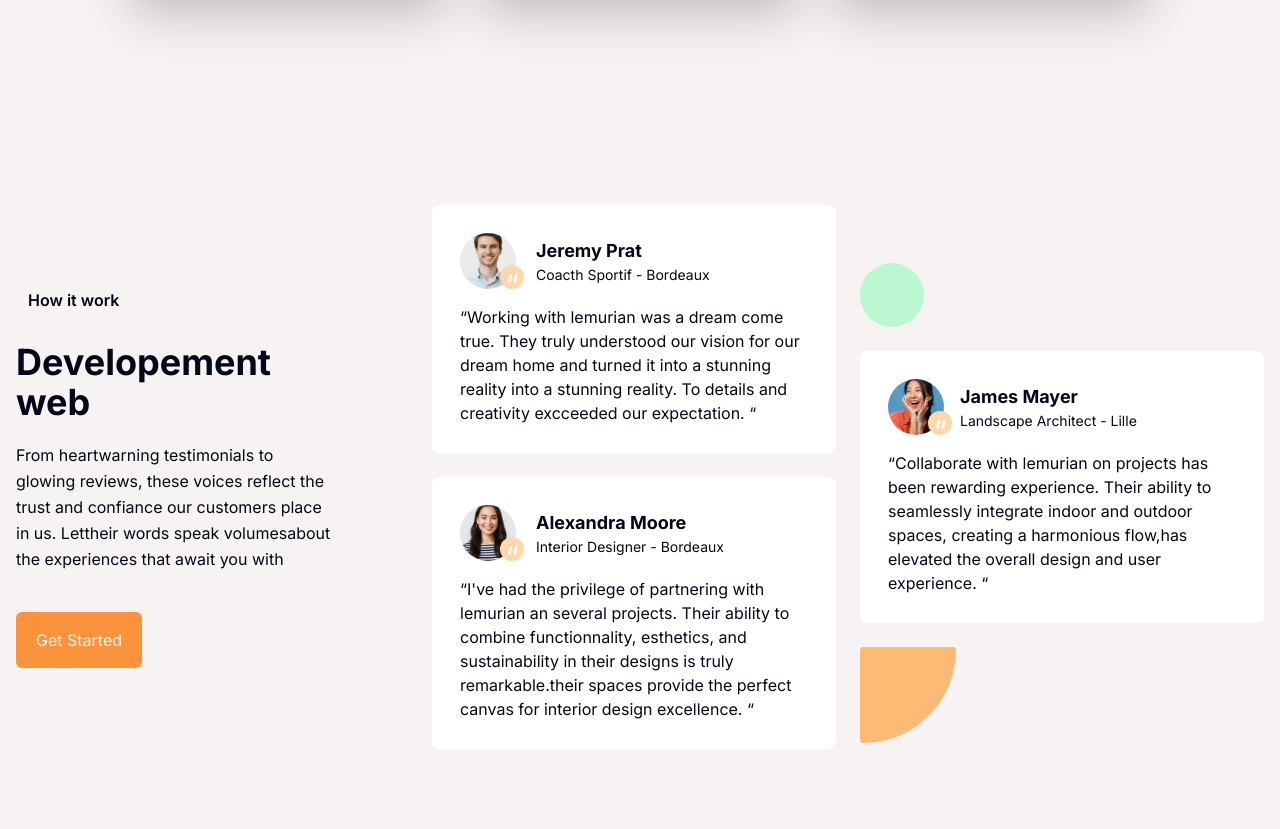
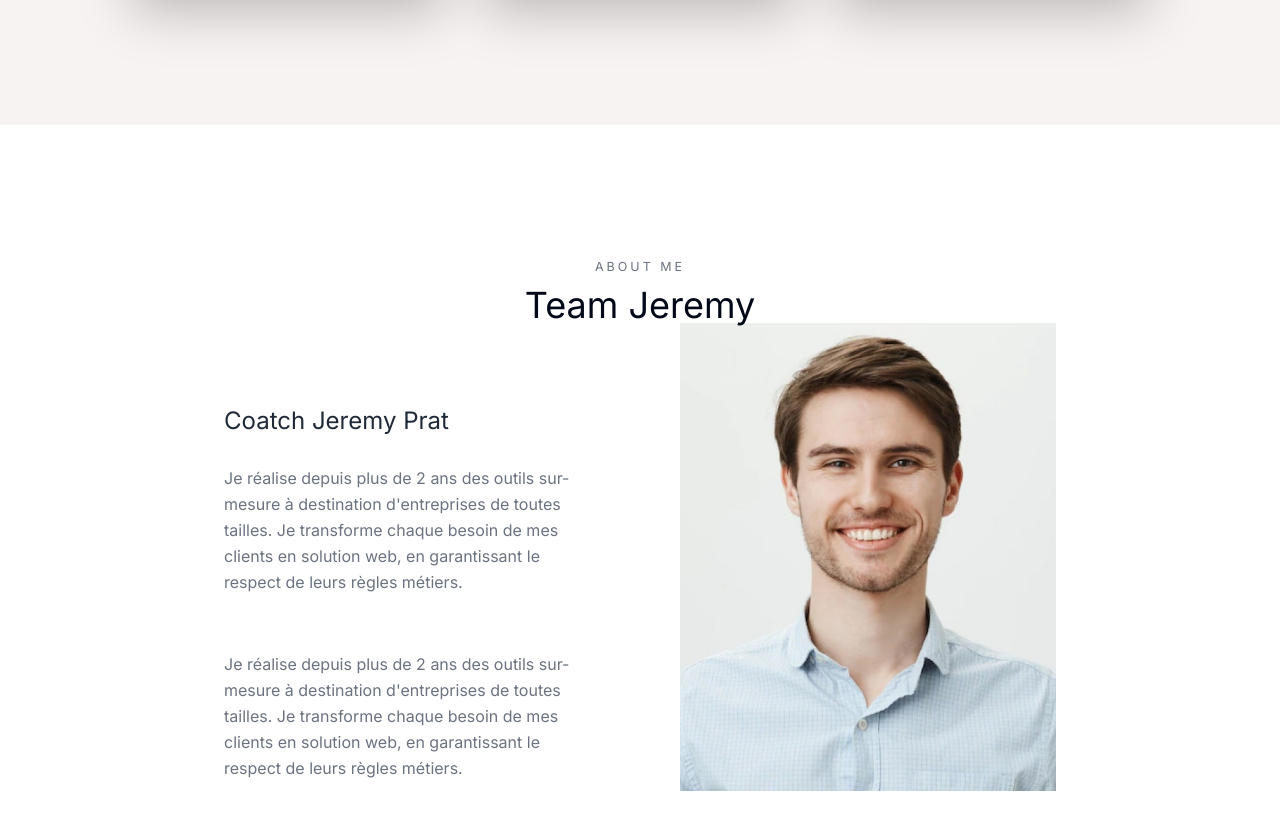
Before and after one commit to lemurian33/product, a Next.js app: page / in a window 1280 px wide. Shown: the part 2800-3629 px from the top of the page. Built offline with nearby package versions, Linux system fonts and the light colour scheme.

Commit message:
feat(Team-components-home) add Team content in home page

```diff
--- a/app/page.tsx
+++ b/app/page.tsx
@@ -2,6 +2,7 @@ import Image from 'next/image'
 import About from "../components/About"
 import Hero from "../components/Hero"
 import Pricing from "../components/Pricing"
+import Team from "../components/Team"
 import Testimonial from "../components/Testimonial"
 
 export default function Home() {
@@ -11,7 +12,7 @@ export default function Home() {
       {/* <Application /> */}
       <About className="py-16 lg:py-32 overflow-hidden"/>
       <Pricing className="py-16 lg:py-32" />
-      {/* <Team/> */}
+      <Team className="py-16 lg:py-32 overflow-hidden" />
       <Testimonial/>
       {/* <RecentBlog className="pt-14 pb-15 lg:pb-32"/> */}
       {/* <Subscribe className="py-16 pt-64 -mt-48 lg:py-32 bg-orange-300"/> */}
--- a/components/Footer.tsx
+++ b/components/Footer.tsx
@@ -31,11 +31,11 @@ const footerContent: FooterContent = {
         {
           href: "/pricing",
           label: "Pack Starter",
+          badge: "Promo",
         },
         {
           href: "/pricing",
           label: "Pack Elite Premium",
-          badge: "New",
         },
         {
           href: "/princing",
--- /dev/null
+++ b/components/Team.tsx
@@ -0,0 +1,250 @@
+"use client"
+
+import React, { useRef } from 'react';
+import { motion, useScroll, useTransform } from 'framer-motion';
+import Image from 'next/image';
+
+interface TeamContent {
+  heading: {
+    title: string;
+    subTitle: string;
+  };
+
+  content: {
+    img: string;
+    title: string;
+    description: string;
+    description1: string;
+  };
+
+  content1: {
+    img: string;
+    title: string;
+    description: string;
+    description1: string;
+  };
+}
+
+const teamContent: TeamContent = {
+  heading: {
+    title: 'Team Jeremy',
+    subTitle: 'About Me',
+  },
+  content: {
+    img: '/images/person-3-min.jpg',
+    title: 'Coatch Jeremy Prat',
+    description:
+      "Je réalise depuis plus de 2 ans des outils sur-mesure à destination d'entreprises de toutes tailles. Je transforme chaque besoin de mes clients en solution web, en garantissant le respect de leurs règles métiers.",
+    description1:
+      "réalise depuis plus de 2 ans des outils sur-mesure à destination d'entreprises de toutes tailles. Je transforme chaque besoin de mes clients en solution web, en garantissant le respect de leurs règles métiers.",
+  },
+  content1: {
+    img: '/images/person-1-min.jpg',
+    title: 'Coatch Julie Carpentier',
+    description:
+      'depuis plus de 2 ans des outils sur-mesure à destination d\'entreprises de toutes tailles. Je transforme chaque besoin de mes clients en solution web, en garantissant le respect de leurs règles métiers.',
+    description1:
+      'plus de 2 ans des outils sur-mesure à destination d\'entreprises de toutes tailles. Je transforme chaque besoin de mes clients en solution web, en garantissant le respect de leurs règles métiers.',
+  }
+};
+
+const Team: React.FC<{ className: string }> = ({ className }) => {
+  const ref = useRef(null);
+  const { scrollYProgress } = useScroll({
+    target: ref,
+    offset: ['start end', 'end start'],
+  });
+
+  const img1 = useTransform(scrollYProgress, [0, 1], ['10%', '-20%']);
+
+  return (
+    <section className={`${className} bg-white`} ref={ref}>
+      <div className="container px-4 mx-auto">
+        <div className="text-center lg:max-w-xl mx-auto mb-0 lg:mb-22 relative z-[5]">
+
+           {/* Team - Main - Subtitle */}
+           {teamContent.heading.subTitle && (
+            <motion.span
+              initial={{ opacity: 0, y: 20 }}
+              whileInView={{
+                opacity: 1,
+                y: 0,
+                transition: {
+                  delay: 0.2,
+                  duration: 0.5,
+                },
+              }}
+              viewport={{ once: true }}
+              className="uppercase tracking-[3px] text-[12.5px] mb-2 inline-block text-gray-500"
+            >
+              {teamContent.heading.subTitle}
+            </motion.span>
+          )}
+
+          {/* Team - Main - Title */}
+          {teamContent.heading.title && (
+            <motion.h2
+              initial={{ opacity: 0, y: 20 }}
+              whileInView={{
+                opacity: 1,
+                y: 0,
+                transition: {
+                  delay: 0.3,
+                  duration: 0.5,
+                },
+              }}
+              viewport={{ once: true }}
+              className="text-2xl lg:text-4xl"
+            >
+              {teamContent.heading.title}
+            </motion.h2>
+          )}
+        </div>
+
+        {/* Team - Right - Image */}
+        <div className="lg: flex justify-center">
+          <div className="lg:w-8/12 lg:flex gap-20 items-center">
+            <div className="mb-7 lg:mb-0 lg:w-6/12 lg:order-2 relative">
+              <motion.div style={{ y: img1 }} className="z-[2] relative">
+                <Image
+                  src="/images/person-3-min.jpg"
+                  className="object-cover
+                  !w-full !h-[600] lg:max-w-2xl object-center"
+                  width={400}
+                  height={600}
+                  alt="Jeremy Prat"
+                />
+              </motion.div>
+            </div>
+
+            {/* Team - Left - Title */}
+            <div className="lg:w-6/12 mt-20">
+              <motion.h3
+                initial={{ opacity: 0, y: 10 }}
+                whileInView={{
+                  opacity: 1,
+                  y: 0,
+                  transition: {
+                    delay: 0.2,
+                    duration: 0.5,
+                  },
+                }}
+                viewport={{ once: true }}
+                className="text-2xl mb-7 text-gray-800"
+              >
+                {teamContent.content.title}
+              </motion.h3>
+
+              {/* Team - Left - description */}
+              <motion.p
+                initial={{ opacity: 0, y: 10 }}
+                whileInView={{
+                  opacity: 1,
+                  y: 0,
+                  transition: {
+                    delay: 0.4,
+                    duration: 0.5,
+                  },
+                }}
+                viewport={{ once: true }}
+                className="leading-relaxed mb-14 text-gray-500"
+              >
+                {teamContent.content.description}
+              </motion.p>
+
+              {/* Team - Left - description */}
+              <motion.p
+                initial={{ opacity: 0, y: 10 }}
+                whileInView={{
+                  opacity: 1,
+                  y: 0,
+                  transition: {
+                    delay: 0.4,
+                    duration: 0.5,
+                  },
+                }}
+                viewport={{ once: true }}
+                className="leading-relaxed mb-5 text-gray-500"
+              >
+                {teamContent.content.description}
+              </motion.p>
+            </div>
+          </div>
+        </div>
+        <div className="lg: flex justify-center mt-20">
+          <div className="lg:w-8/12 lg:flex gap-20 items-center">
+            <div className="mb-7 lg:mb-0 lg:w-6/12 lg:order-2 relative">
+
+              {/* Team - Right - Image */}
+              <motion.div style={{ y: img1 }} className="z-[2] relative">
+                <Image
+                  src="/images/person-1-min.jpg"
+                  className="object-cover
+                  !w-full !h-[600] lg:max-w-2xl object-center"
+                  width={400}
+                  height={600}
+                  alt="Julie Carpentier"
+                />
+              </motion.div>
+            </div>
+
+            {/* Team - Left - Title */}
+            <div className="lg:w-6/12 mt-10">
+              <motion.h3
+                initial={{ opacity: 0, y: 10 }}
+                whileInView={{
+                  opacity: 1,
+                  y: 0,
+                  transition: {
+                    delay: 0.2,
+                    duration: 0.5,
+                  },
+                }}
+                viewport={{ once: true }}
+                className="text-2xl mb-7 text-gray-800"
+              >
+                {teamContent.content1.title}
+              </motion.h3>
+
+              {/* Team - Left - Description */}
+              <motion.p
+                initial={{ opacity: 0, y: 10 }}
+                whileInView={{
+                  opacity: 1,
+                  y: 0,
+                  transition: {
+                    delay: 0.4,
+                    duration: 0.5,
+                  },
+                }}
+                viewport={{ once: true }}
+                className="leading-relaxed mb-5 text-gray-500"
+              >
+                {teamContent.content1.description}
+              </motion.p>
+
+              {/* Team - Left - Description */}
+              <motion.p
+                initial={{ opacity: 0, y: 10 }}
+                whileInView={{
+                  opacity: 1,
+                  y: 0,
+                  transition: {
+                    delay: 0.4,
+                    duration: 0.5,
+                  },
+                }}
+                viewport={{ once: true }}
+                className="leading-relaxed mb-14 text-gray-500"
+              >
+                {teamContent.content1.description1}
+              </motion.p>
+            </div>
+          </div>
+        </div>
+      </div>
+    </section>
+  );
+};
+
+export default Team;
```
